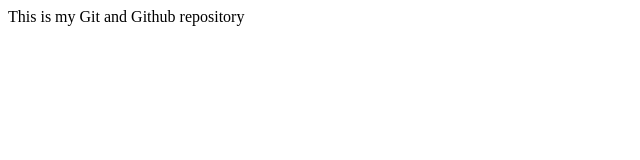
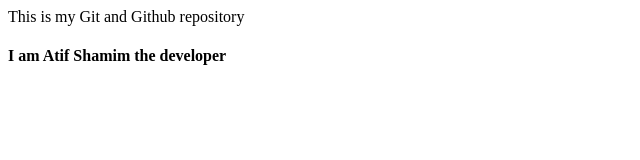
Before and after one commit to AtifShamim321/delta-demo, a plain HTML site: page index.html in a window 1280 px wide. Shown: the whole page, without its empty margins (0-640 px from the left). Drawn offline with Linux system fonts and the light colour scheme.

Commit message:
A paragraph added

```diff
--- a/index.html
+++ b/index.html
@@ -1 +1,2 @@
 <p>This is my Git and Github repository</p>
+<h4>I am Atif Shamim the developer</h4>
```
